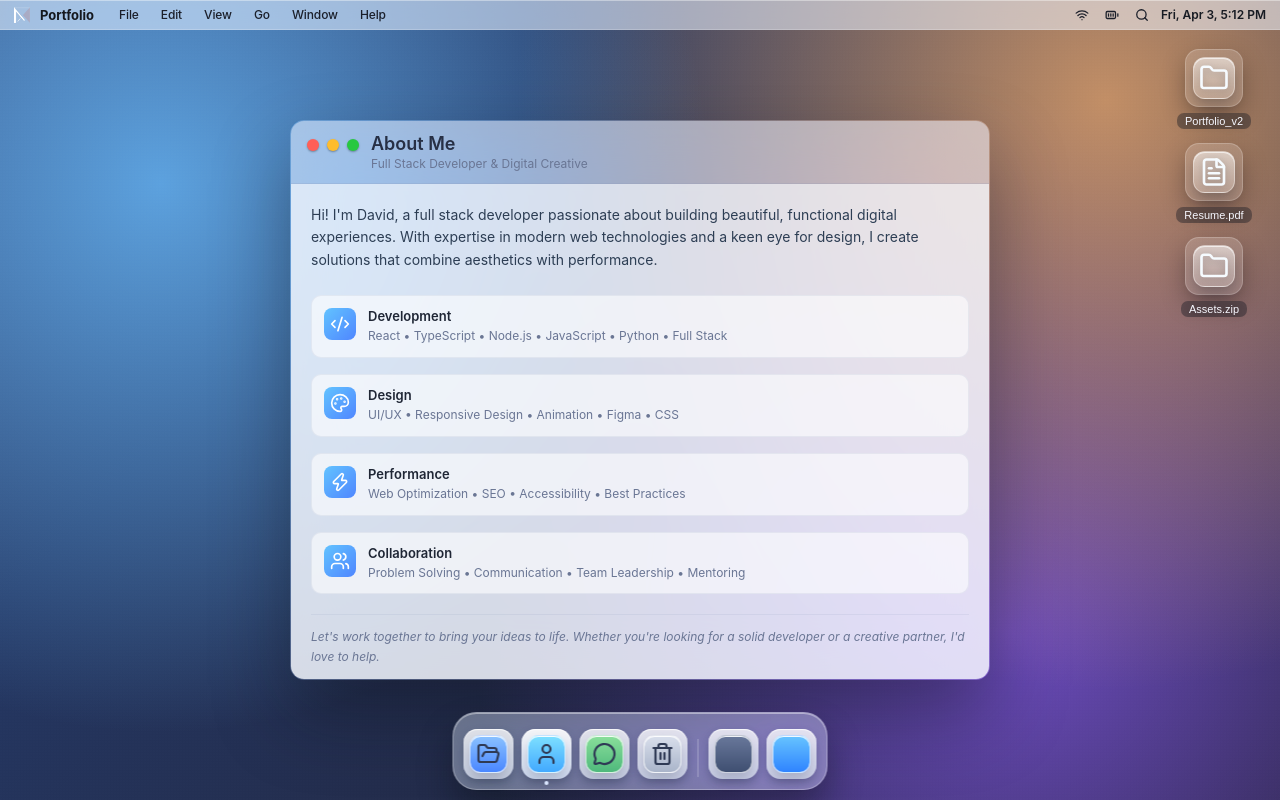
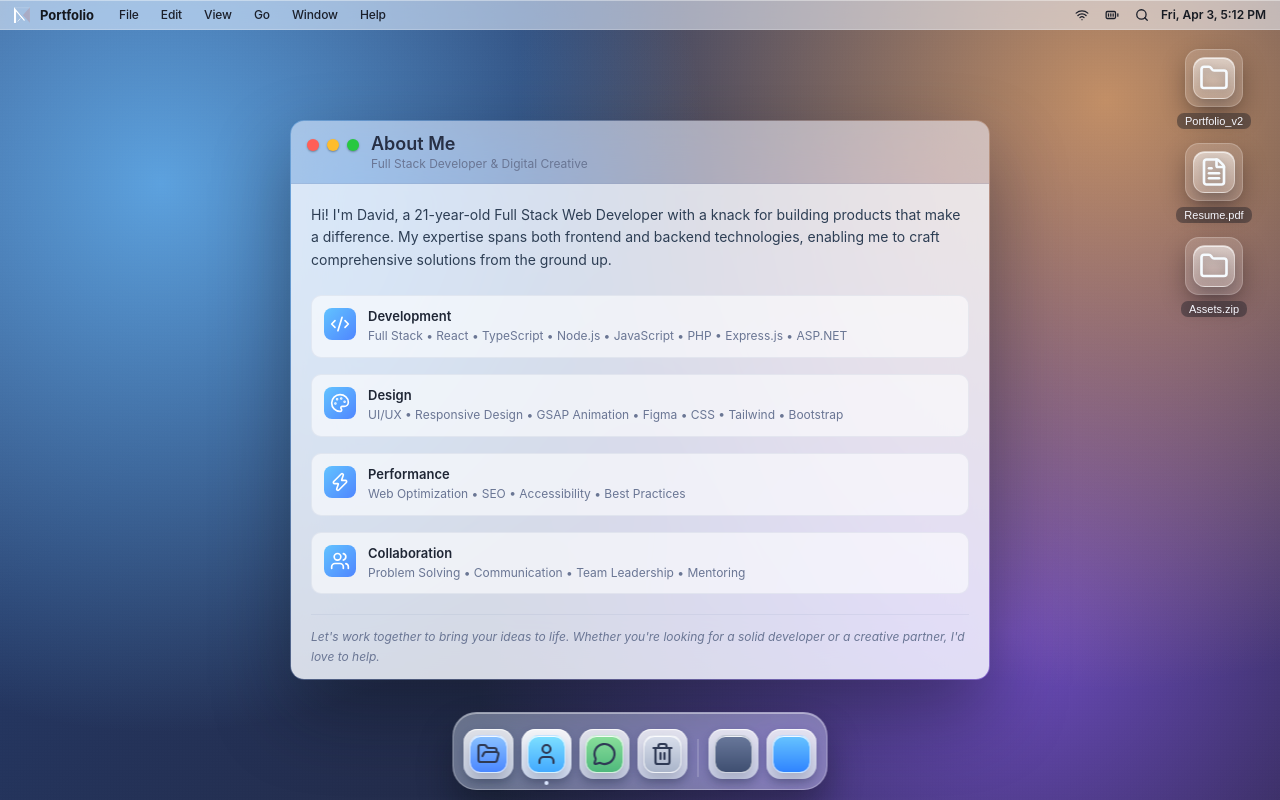
Before and after one commit to davidortizjr/davidortizjr.github.io, a React (Vite) app: page / in a window 1280 px wide. Both pictures are taken after a click on the button "About Me". Built offline with nearby package versions, Linux system fonts and the light colour scheme.

Commit message:
fixed about me window

```diff
--- a/src/components/AboutMeWindow.tsx
+++ b/src/components/AboutMeWindow.tsx
@@ -228,9 +228,9 @@ const AboutMeWindow = ({ isOpen, origin, onClose, onClosed }: AboutMeWindowProps
                 <div className="about-content">
                     <div className="about-intro">
                         <p>
-                            Hi! I'm David, a full stack developer passionate about building beautiful, functional digital experiences.
-                            With expertise in modern web technologies and a keen eye for design, I create solutions that combine
-                            aesthetics with performance.
+                            Hi! I'm David, a 21-year-old Full Stack Web Developer with a knack for building products that make
+                            a difference. My expertise spans both frontend and backend technologies, enabling me to
+                            craft comprehensive solutions from the ground up.
                         </p>
                     </div>
 
@@ -241,7 +241,7 @@ const AboutMeWindow = ({ isOpen, origin, onClose, onClosed }: AboutMeWindowProps
                             </div>
                             <div className="skill-content">
                                 <h3>Development</h3>
-                                <p>React • TypeScript • Node.js • JavaScript • Python • Full Stack</p>
+                                <p>Full Stack • React • TypeScript • Node.js • JavaScript • PHP • Express.js • ASP.NET</p>
                             </div>
                         </div>
 
@@ -251,7 +251,7 @@ const AboutMeWindow = ({ isOpen, origin, onClose, onClosed }: AboutMeWindowProps
                             </div>
                             <div className="skill-content">
                                 <h3>Design</h3>
-                                <p>UI/UX • Responsive Design • Animation • Figma • CSS</p>
+                                <p>UI/UX • Responsive Design • GSAP Animation • Figma • CSS • Tailwind • Bootstrap</p>
                             </div>
                         </div>
 
```
